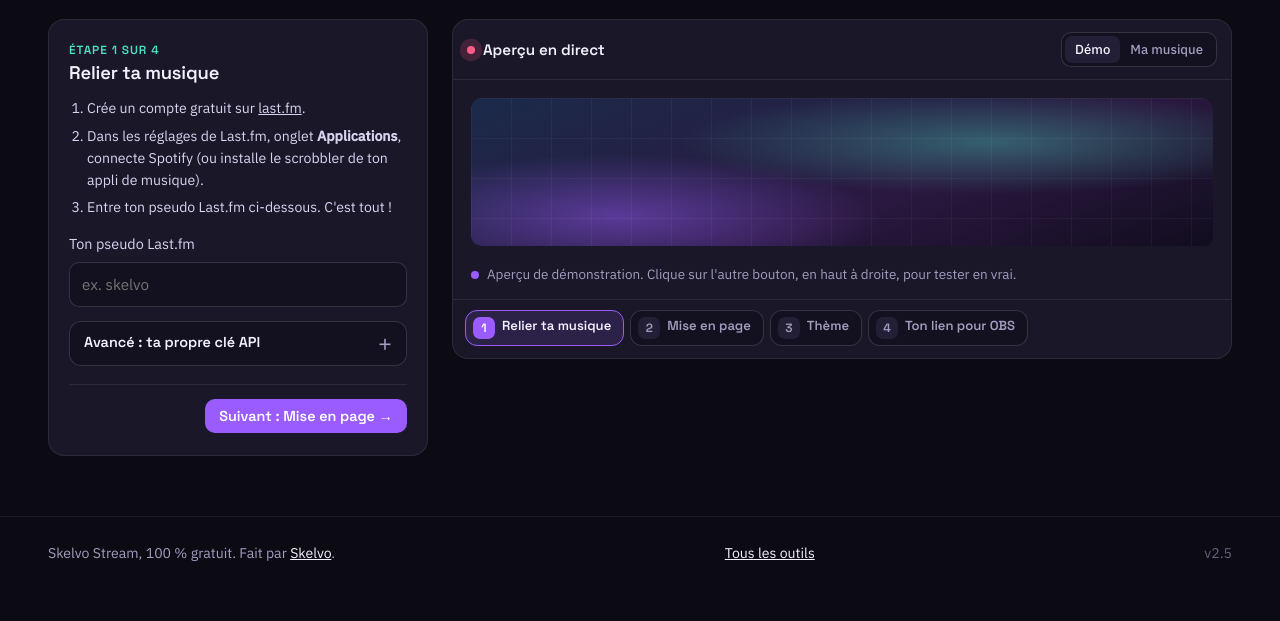
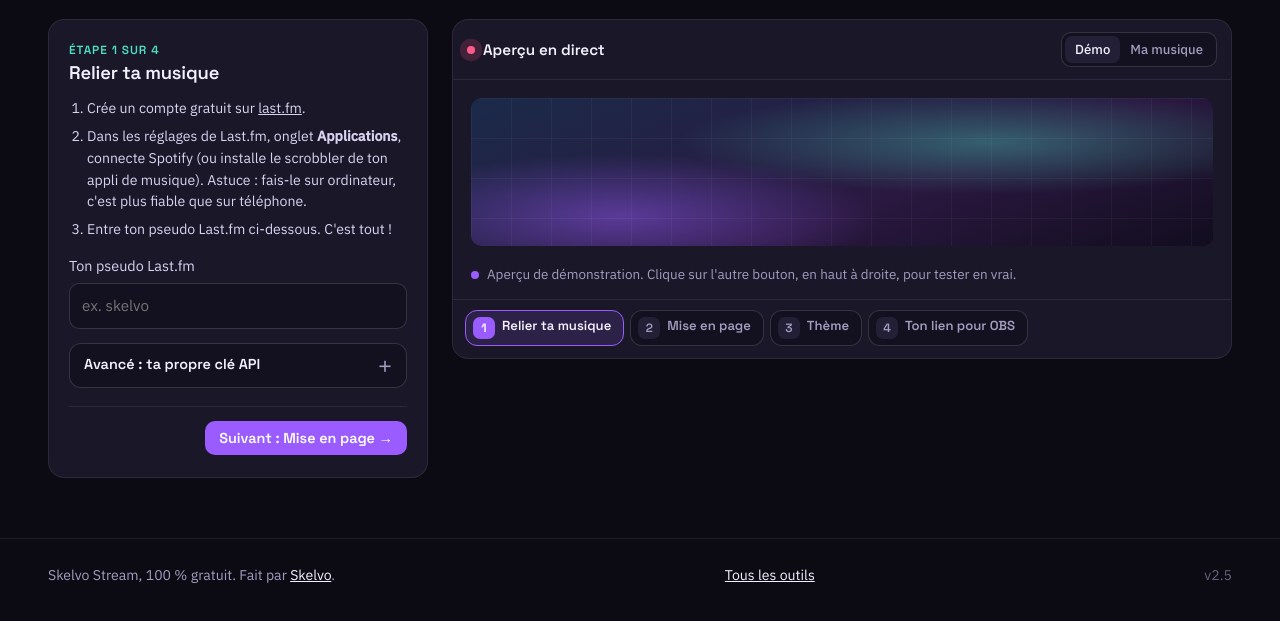
Before and after one commit to Skelvo/skelvo-stream, a plain HTML site: page musique/index.html in a window 1280 px wide. Shown: the part 219-840 px from the top of the page. Before the commit the page ends 818 px from the top, so only its background shows below. Drawn offline with nearby package versions, Linux system fonts and the light colour scheme; a web font is replaced by a local one.

Commit message:
Musique : astuce pour relier Spotify à Last.fm
Co-Authored-By: Claude Opus 5.5 <noreply@anthropic.com>
Claude-Session: https://claude.ai/code/session_01DGEPAJ8vdfyeYTHXNrRdCx

```diff
--- a/musique/index.html
+++ b/musique/index.html
@@ -53,7 +53,7 @@ try{var k='sk-scroll:'+location.pathname,n=performance.getEntriesByType&&perform
         <legend>Relier ta musique</legend>
         <ol class="setup">
           <li>Crée un compte gratuit sur <a href="https://www.last.fm/join" target="_blank" rel="noopener">last.fm</a>.</li>
-          <li>Dans les réglages de Last.fm, onglet <b>Applications</b>, connecte Spotify (ou installe le scrobbler de ton appli de musique).</li>
+          <li>Dans les réglages de Last.fm, onglet <b>Applications</b>, connecte Spotify (ou installe le scrobbler de ton appli de musique). Astuce : fais-le sur ordinateur, c'est plus fiable que sur téléphone.</li>
           <li>Entre ton pseudo Last.fm ci-dessous. C'est tout !</li>
         </ol>
         <label class="field"><span>Ton pseudo Last.fm</span><input type="text" name="user" value="" placeholder="ex. skelvo" maxlength="40" spellcheck="false" autocapitalize="off"></label>
```
